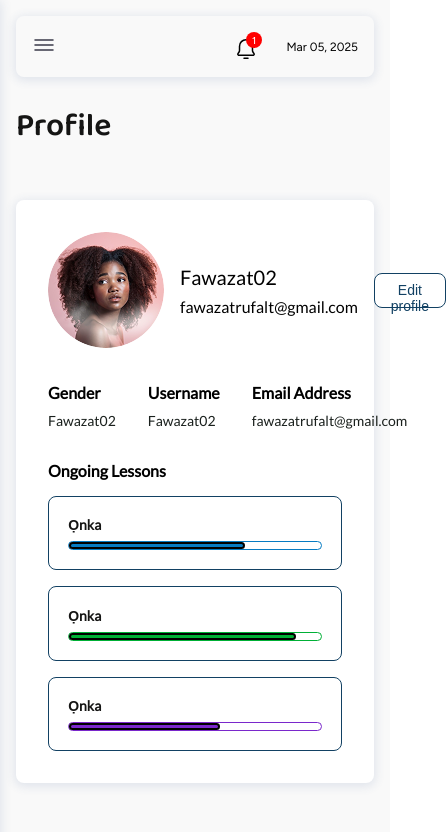
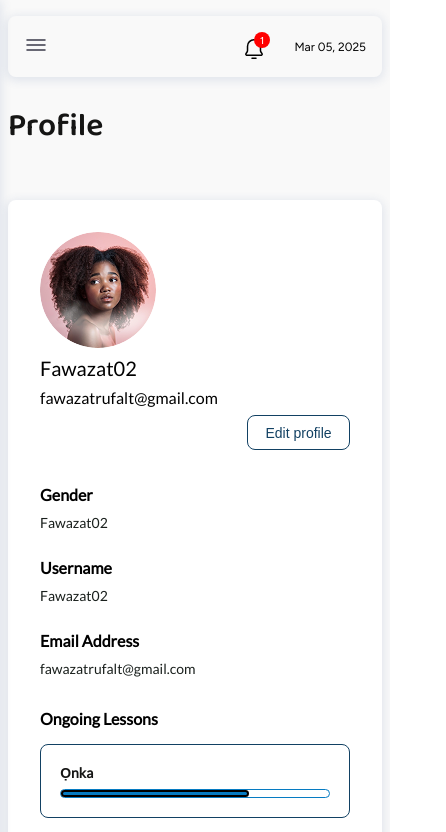
Before and after one commit to comfortibok/sabitalk, a React (Vite) app: page /profile in a window 390 px wide. Shown: the top 832 px of the page, 446 px wide, since content can reach past the window. Built offline with nearby package versions, Linux system fonts and the light colour scheme; a web font is replaced by a local one.

Commit message:
Responsiveness - Profile page

```diff
--- a/src/layouts/dashboardLayout.module.css
+++ b/src/layouts/dashboardLayout.module.css
@@ -10,3 +10,9 @@
   flex: 1;
   min-width: 0;
 }
+
+@media screen and (max-width: 768px) {
+.dashboardWrapper {
+    flex-direction: column;
+    padding: 1rem 0.5rem;
+  }}
--- a/src/layouts/header.module.css
+++ b/src/layouts/header.module.css
@@ -44,7 +44,7 @@
   display: none;
 }
 
-@media screen and (max-width: 800px) {
+@media screen and (max-width: 768px) {
 .hamburgerWrapper {
     display: block;
     cursor: pointer;
--- a/src/styles/profilePage.module.css
+++ b/src/styles/profilePage.module.css
@@ -148,3 +148,28 @@
 .greenBorder {
   border: 0.5px solid rgba(0, 176, 54, 1);
 }
+
+@media (max-width: 769px) {
+  .details {
+    flex-direction: column;
+    gap: 1em;
+  }
+
+  .details div {
+    width: 100%;
+  }
+
+  .userInfo {
+    flex-direction: column;
+    align-items: flex-start;
+    gap: 0.5em;
+  }
+
+  .lessons {
+    flex-direction: column;
+  }
+
+  .lessonCard {
+    flex: 1 1 100%;
+  }
+}
```
